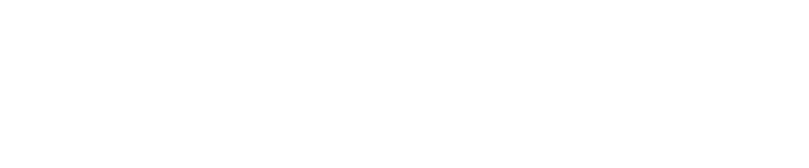
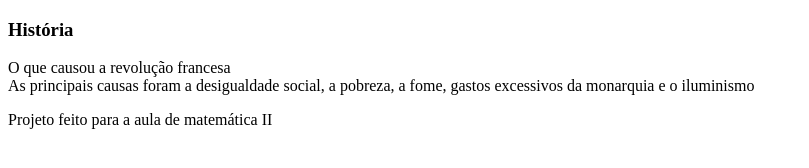
Before and after one commit to manu-nana/laph, a plain HTML site: page index.html in a window 1280 px wide. Shown: the whole page, without its empty margins (0-809 px from the left). Drawn offline with Linux system fonts and the light colour scheme.

Commit message:
Update index.html

```diff
--- a/index.html
+++ b/index.html
@@ -1,10 +1,28 @@
 <!DOCTYPE html>
 <html lang="pt-BR">
 <head>
-  <meta charset="UTF-8" />
-  <meta name="viewport" content="width=device-width, initial-scale=1.0"/>
-  <title>Flash Cards</title>
-  <style>
-    body {
-      font-family: Arial, sans-serif;
-    }
+  <meta charset="UTF-8">
+  <meta name="viewport" content="width=device-width, initial-scale=1.0">
+  <title>Flashcards</title>
+</head>
+<body>
+  <main>
+<section id="container">
+  <article class="cartao">
+<div class="cartao__conteudo">
+  <h3>História</h3>
+  <div class="cartao__conteudo__pergunta">
+    O que causou a revolução francesa
+  </div>
+  <div class="cartao__conteudo__resposta">
+    As principais causas foram a desigualdade social, a pobreza, a fome, gastos excessivos da monarquia e o iluminismo
+  </div>
+</div>
+  </article>
+</section>
+  </main>
+  <footer>
+    <p>Projeto feito para a aula de matemática II</p>
+  </footer>
+</body>
+</html>
```
